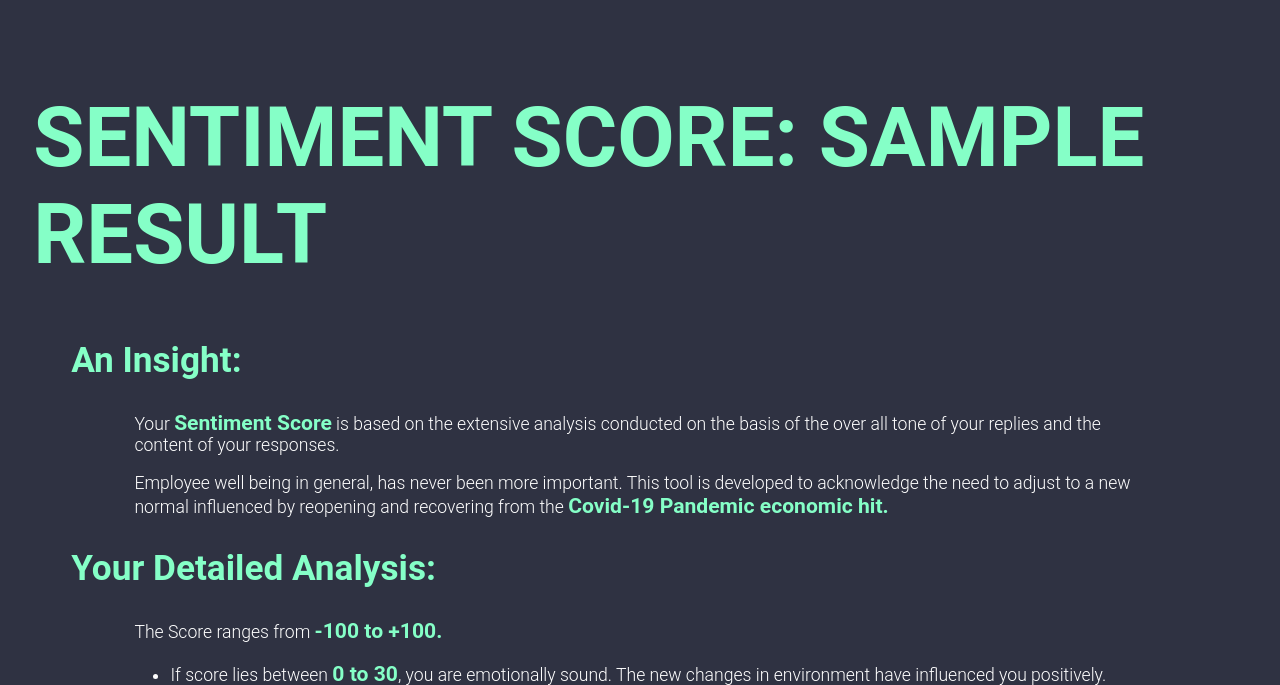
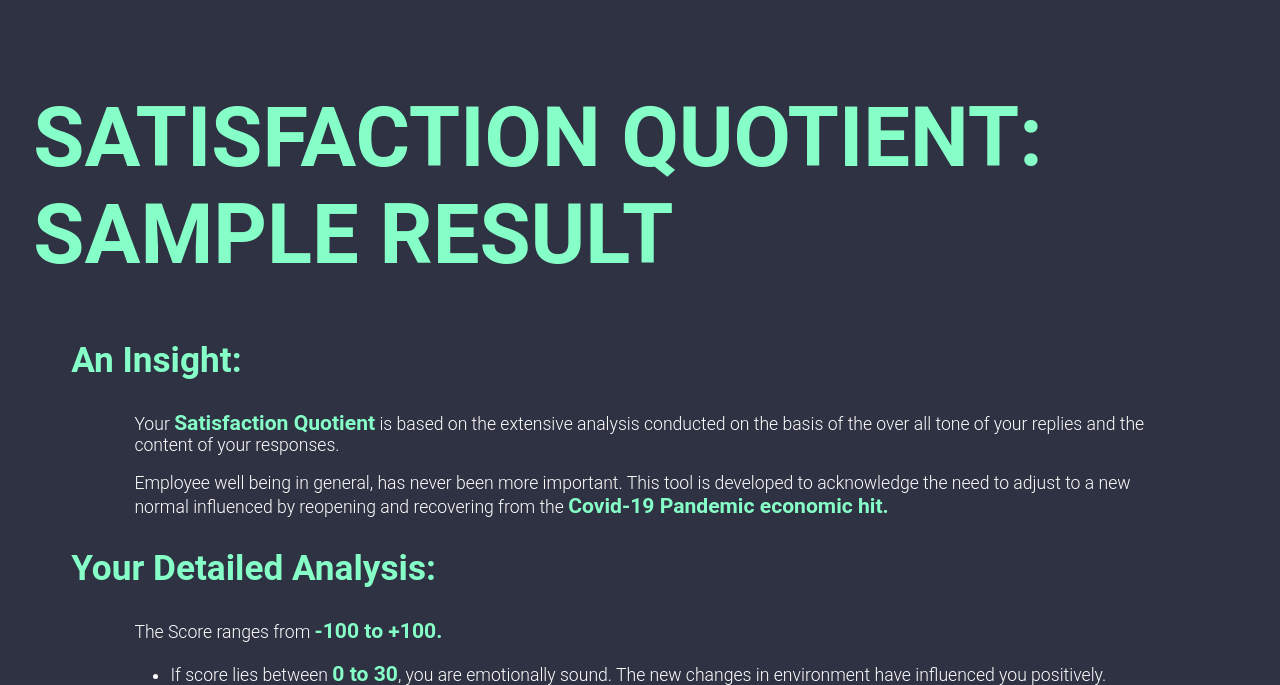
Before and after one commit to Devansh-0/Mind-Mark-Mental-Health-Project, a Flask app: template templates/result.html in a window 1280 px wide. Shown: the top 685 px of the page. Run offline with Flask 2, Linux system fonts and the light colour scheme; the template is opened without the code that fills it: most values are stand-ins (such as "Sample title", 1, 10 or a date in 2020).

Commit message:
Minor Changes

```diff
--- a/templates/result.html
+++ b/templates/result.html
@@ -3,11 +3,11 @@
    <head><link rel= "stylesheet" type= "text/css" href= "../static/result_style.css"></head>
 
    <body>
-    <h1>Sentiment Score: {{ result }} </h1>
+    <h1>Satisfaction Quotient: {{ result }} </h1>
 
     <h2>An Insight:</h2>
 
-    <p>Your <span>Sentiment Score</span> is based on the extensive analysis conducted on the basis of the over all tone of your replies and the content of your responses. </p>
+    <p>Your <span>Satisfaction Quotient</span> is based on the extensive analysis conducted on the basis of the over all tone of your replies and the content of your responses. </p>
     <p> Employee well being in general, has never been more important. This tool is developed to acknowledge the need to adjust to a new normal influenced by reopening and recovering from the <span>Covid-19 Pandemic economic hit.</span> </p>
 
     <h2>Your Detailed Analysis:</h2>
```
Also changed, not shown: 1 other file.
